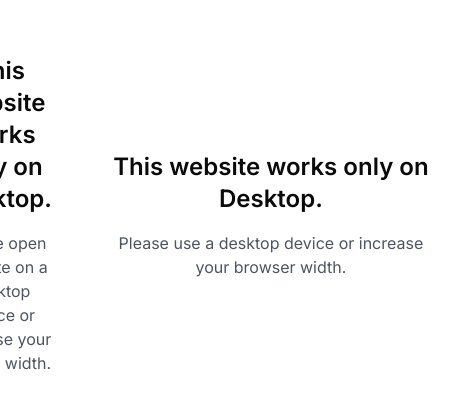
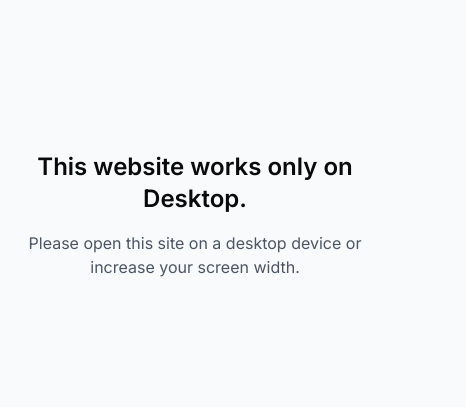
Before and after one commit to Sunil-jangid/getbeds-admin, a Next.js app: page /dashboard/inventory/hospitals in a window 390 px wide. Shown: the part 207-614 px from the top of the page, 466 px wide, since content can reach past the window. Built offline with nearby package versions, Linux system fonts and the light colour scheme.

Commit message:
layer change

```diff
--- a/src/app/dashboard/inventory/hospitals/page.tsx
+++ b/src/app/dashboard/inventory/hospitals/page.tsx
@@ -3,6 +3,7 @@
 import React, { useState } from "react";
 import { FaSearch, FaFilter, FaPlus } from "react-icons/fa";
 import { Button } from '@/components/ui/button';
+import Link from "next/link";
 
 type Hospital = {
   name: string;
@@ -112,9 +113,11 @@ const ManageHospitals: React.FC = () => {
             ))}
           </select>
 
-          <button className="bg-black text-white text-sm px-4 py-2 rounded shadow flex items-center gap-1 hover:bg-gray-900">
-            <FaPlus className="text-xs" /> Add Hospital Details
-          </button>
+          <Link href="/dashboard/details" passHref>
+  <button className="bg-black text-white text-sm px-4 py-2 rounded shadow flex items-center gap-1 hover:bg-gray-900">
+    <FaPlus className="text-xs" /> Add Hospital Details
+  </button>
+</Link>
         </div>
       </div>
 
--- a/src/app/layout.tsx
+++ b/src/app/layout.tsx
@@ -16,9 +16,9 @@ export default function RootLayout({
 }>) {
   return (
     <html lang="en">
-      <body className={`${inter.className} min-h-screen flex items-center justify-center`}>
+      <body className={`${inter.className} bg-gray-50`}>
         {/* Mobile View Warning */}
-        <div className="block lg:hidden w-screen h-screen flex items-center justify-center text-center px-6">
+        <div className="block lg:hidden min-h-screen flex items-center justify-center text-center px-6">
           <div>
             <h1 className="text-2xl font-semibold">This website works only on Desktop.</h1>
             <p className="mt-4 text-gray-600">
@@ -27,9 +27,9 @@ export default function RootLayout({
           </div>
         </div>
 
-        {/* Desktop View - centered content */}
-        <div className="w-full h-full items-center justify-center">
-          {children}
+        {/* Desktop View */}
+        <div className="hidden lg:flex min-h-screen w-full items-center justify-center">
+          <div className="w-full max-w-7xl">{children}</div>
         </div>
       </body>
     </html>
```
Also changed, not shown: 2 other files (tests, documents, lock files or other folders).
